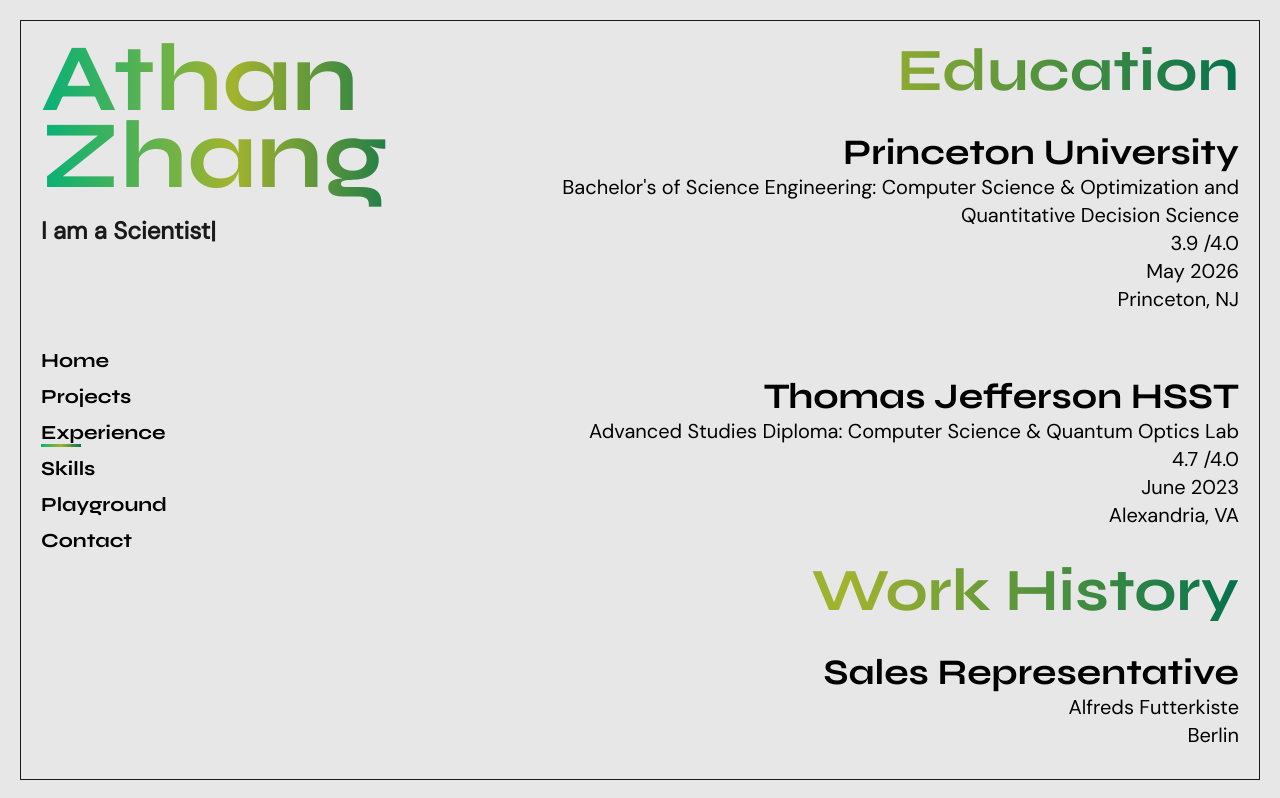
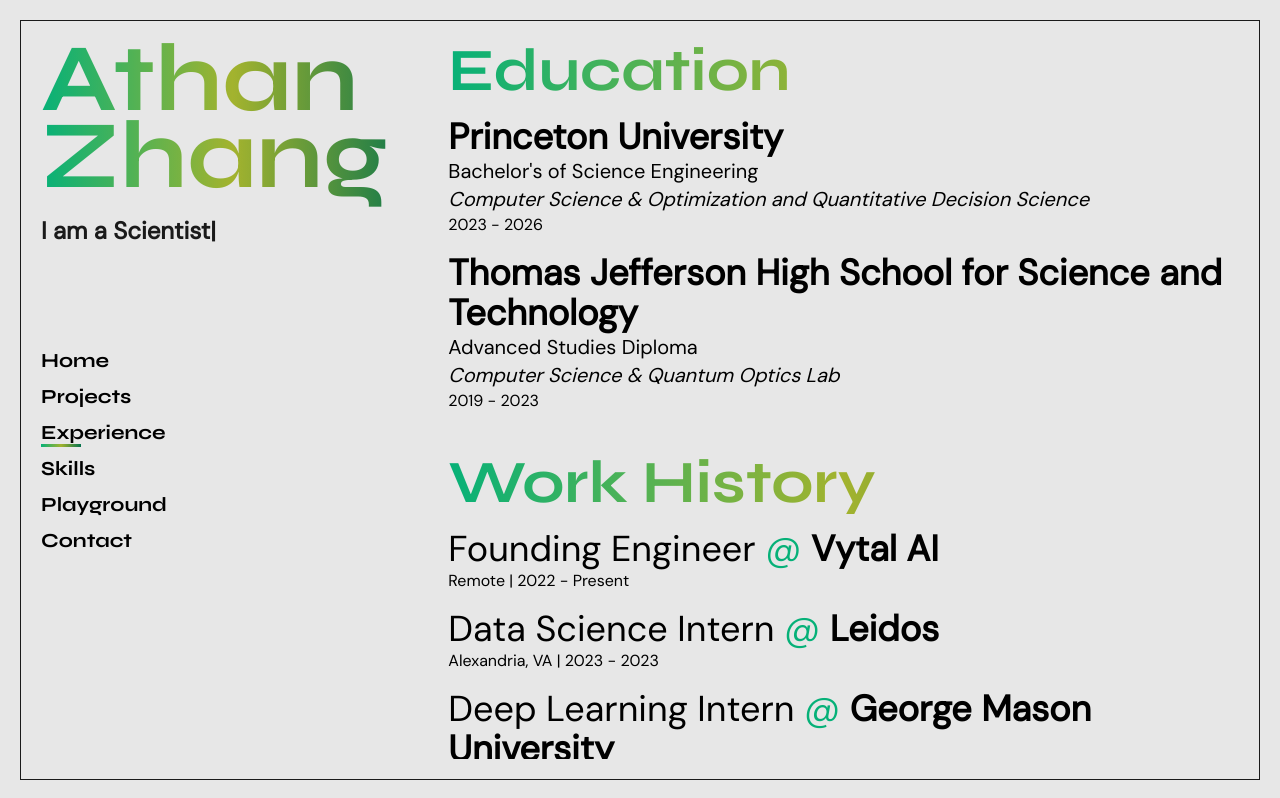
Before and after one commit to athanzxyt/personal_website, a React (Vite) app: page /experience in a window 1280 px wide. Built offline with nearby package versions, Linux system fonts and the light colour scheme.

Commit message:
ADD: Finish Experience Page

```diff
--- a/public/education.json
+++ b/public/education.json
@@ -2,17 +2,19 @@
     {
       "id": 1,
       "school": "Princeton University",
-      "degree": "Bachelor's of Science Engineering: Computer Science & Optimization and Quantitative Decision Science",
+      "degree": "Bachelor's of Science Engineering",
+      "major": "Computer Science & Optimization and Quantitative Decision Science",
       "gpa": "3.9 /4.0",
-      "year": "May 2026",
+      "year": "2023 - 2026",
       "location": "Princeton, NJ"
     },
     {
       "id": 2,
-      "school": "Thomas Jefferson HSST",
-      "degree": "Advanced Studies Diploma: Computer Science & Quantum Optics Lab",
+      "school": "Thomas Jefferson High School for Science and Technology",
+      "degree": "Advanced Studies Diploma",
+      "major": "Computer Science & Quantum Optics Lab",
       "gpa": "4.7 /4.0",
-      "year": "June 2023",
+      "year": "2019 - 2023",
       "location": "Alexandria, VA"
     }
   ]
--- a/public/workHistory.json
+++ b/public/workHistory.json
@@ -1,16 +1,23 @@
 [
     {
-      "id": 1,
-      "company": "Alfreds Futterkiste",
-      "title": "Sales Representative",
-      "location": "Berlin",
-      "years": "May 2011 - Present"
+      "id": 2,
+      "company": "Vytal AI",
+      "title": "Founding Engineer",
+      "location": "Remote",
+      "years": "2022 - Present"
     },
     {
-      "id": 2,
-      "company": "Alfreds Futterkiste",
-      "title": "Sales Representative",
-      "location": "Berlin",
-      "years": "May 2011 - Present"
+      "id": 3,
+      "company": "Leidos",
+      "title": "Data Science Intern",
+      "location": "Alexandria, VA",
+      "years": "2023 - 2023"
+    },
+    {
+      "id": 1,
+      "company": "George Mason University",
+      "title": "Deep Learning Intern",
+      "location": "Fairfax, VA",
+      "years": "2022 - 2022"
     }
   ]
--- a/src/components/ContentPanel.jsx
+++ b/src/components/ContentPanel.jsx
@@ -11,7 +11,7 @@
 
 function ContentPanel() {
     return (
-        <div className="flex w-full max-w-full h-full min-h-full justify-center sm:justify-end">
+        <div className="flex w-full max-w-full h-full min-h-full justify-center sm:justify-start">
             <Routes>
                 <Route exact path="/" element={<Home />} />
                 <Route exact path="/projects" element={<Projects />} />
--- a/src/index.css
+++ b/src/index.css
@@ -48,7 +48,6 @@
 
 .project-li {
   @apply bg-gradient-to-r from-transparent from-50% to-[#06b178];
-  right: 100%;
   background-repeat: no-repeat;
   background-position: right;
   background-size: 0 100%;
--- a/src/pages/Experience.jsx
+++ b/src/pages/Experience.jsx
@@ -22,27 +22,28 @@
 
     return (
         <div className="flex flex-col">
-            <h1 className="text-6xl font-syne font-bold text-right custom-grad">Education</h1>
+            <h1 className="text-6xl font-syne font-bold text-left custom-grad pb-4">Education</h1>
             <ul className="list-none p-0 m-0">
                 {education.map(education => (
-                <li key={education.id} className="py-8">
-                    <h2 className="text-3xl sm:text-4xl font-syne font-bold text-right">{education.school}</h2>
-                    <p className="text-base sm:text-xl font-dm text-right">{education.degree}</p>
-                    <p className="text-base sm:text-xl font-dm text-right">{education.gpa}</p>
-                    <p className="text-base sm:text-xl font-dm text-right">{education.year}</p>
-                    <p className="text-base sm:text-xl font-dm text-right">{education.location}</p>
+                <li key={education.id} className="pb-4">
+                    <h2 className="text-3xl sm:text-4xl font-dm font-bold text-left">{education.school}</h2>
+                    <p className="text-base sm:text-xl font-dm text-left">{education.degree}</p>
+                    <p className="text-base sm:text-xl font-dm text-left italic">{education.major}</p>
+                    <p className="text-base font-dm text-left">{education.year}</p>
                 </li>
                 ))}
             </ul>
 
-            <h1 className="text-6xl font-syne font-bold text-right custom-grad">Work History</h1>
+            <h1 className="text-6xl font-syne font-bold text-left custom-grad pt-6 pb-4">Work History</h1>
             <ul className="list-none p-0 m-0">
                 {workHistory.map(workHistory => (
-                <li key={workHistory.id} className="py-8">
-                    <h2 className="text-3xl sm:text-4xl font-syne font-bold text-right">{workHistory.title}</h2>
-                    <p className="text-base sm:text-xl font-dm text-right">{workHistory.company}</p>
-                    <p className="text-base sm:text-xl font-dm text-right">{workHistory.year}</p>
-                    <p className="text-base sm:text-xl font-dm text-right">{workHistory.location}</p>
+                <li key={workHistory.id} className="pb-4">
+                    <h2 className="text-3xl sm:text-4xl font-dm text-left">
+                        {workHistory.title}
+                        <span className="text-secondary"> @ </span>
+                        <span className="font-bold"> {workHistory.company}</span>
+                    </h2>
+                    <p className="text-base font-dm text-left">{workHistory.location}  |  {workHistory.years}</p>
                 </li>
                 ))}
             </ul>
--- a/src/pages/Projects.jsx
+++ b/src/pages/Projects.jsx
@@ -13,12 +13,13 @@
     }, []);
 
     return (
-        <div className="flex justify-end">
+        <div className="flex flex-col">
+            <h1 className="text-6xl font-syne font-bold text-left custom-grad pb-8">Projects</h1>
             <ul className="list-none p-0 m-0">
                 {projects.map(project => (
-                <li key={project.id} className="py-8 project-li">
-                    <h2 className="text-3xl sm:text-6xl font-syne font-bold text-right">{project.title}</h2>
-                    <p className="text-base sm:text-xl font-dm text-right">{project.description}</p>
+                <li key={project.id} className="pb-10 project-li">
+                    <h2 className="text-3xl sm:text-5xl font-dm font-bold text-left">{project.title}</h2>
+                    <p className="text-base sm:text-xl font-dm text-left">{project.description}</p>
                 </li>
                 ))}
             </ul>
```
